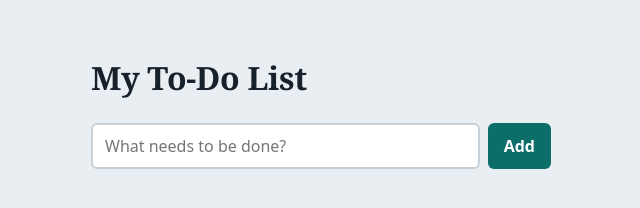
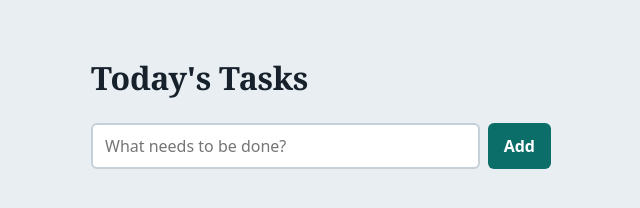
Before and after one commit to Abdullah-Ismael/Git_Parctise, a plain HTML site: page index.html in a window 1280 px wide. Shown: the whole page, without its empty margins (319-959 px from the left). Drawn offline with Linux system fonts and the light colour scheme.

Commit message:
bob changes

```diff
--- a/index.html
+++ b/index.html
@@ -8,7 +8,7 @@
 </head>
 <body>
   <main class="app">
-    <h1>My To-Do List</h1>
+    <h1>Today's Tasks</h1>
     <form id="todo-form">
       <input id="todo-input" type="text" placeholder="What needs to be done?" autocomplete="off">
       <button type="submit">Add</button>
```
